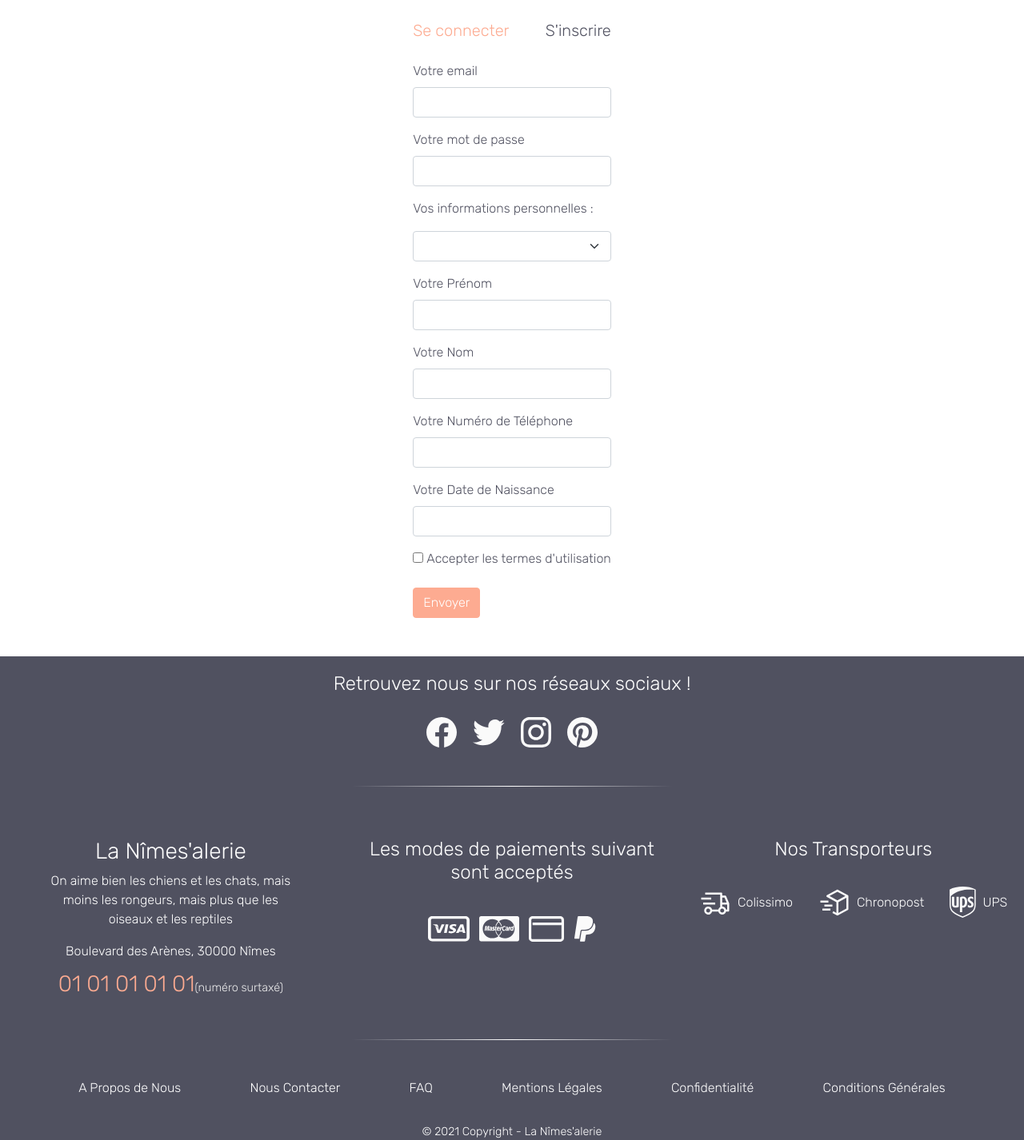
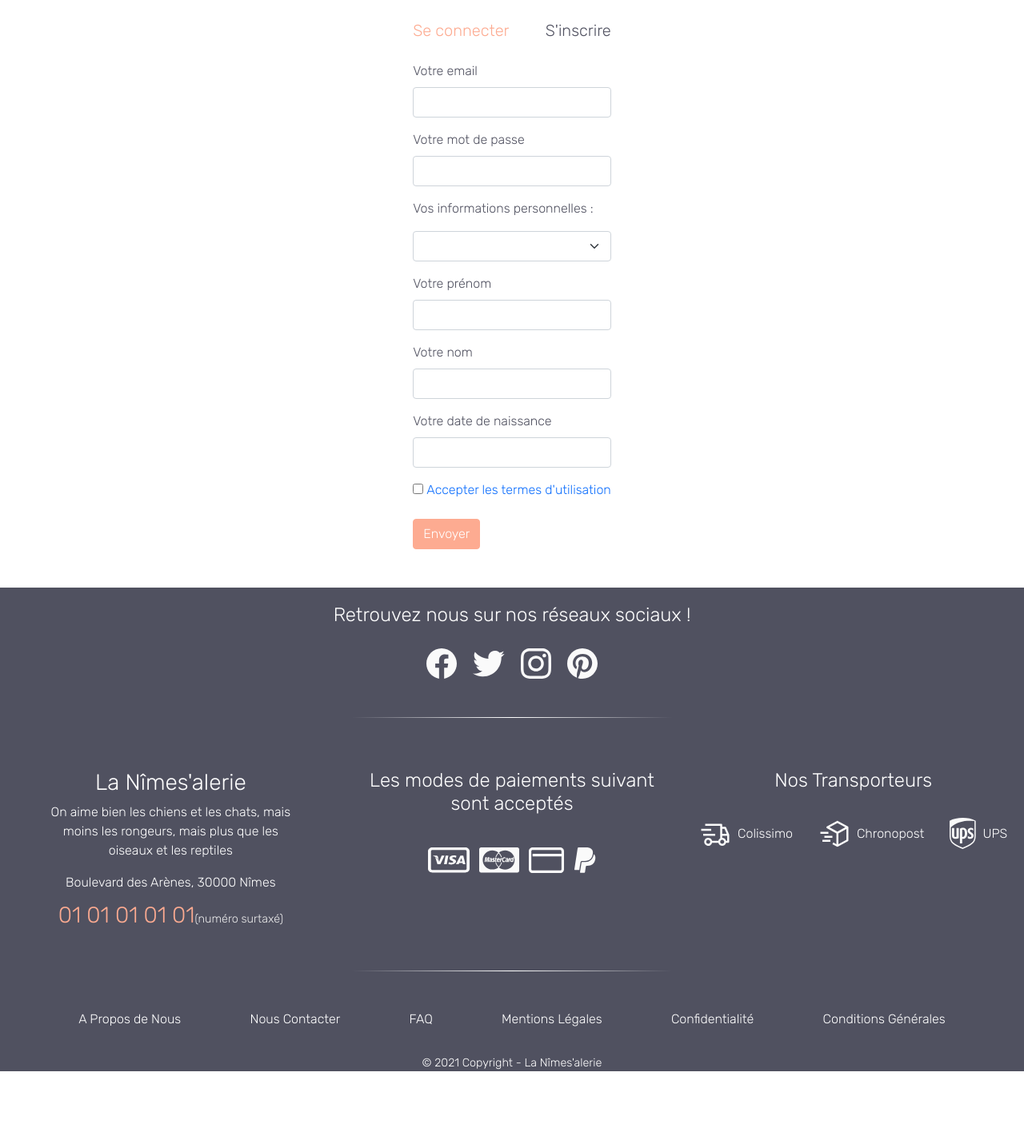
Before and after one commit to HoctoPrism/BC, a Symfony app: template templates/registration/register.html.twig in a window 1280 px wide. Shown: the part 349-1775 px from the top of the page at 80% size. After the commit the page ends 1689 px from the top, so only its background shows below. Run offline with Twig, Linux system fonts and the light colour scheme; the template is opened without the code that fills it, so the values that code supplies are empty; form fields are guessed from the names that the template uses; some libraries are stand-ins or nearby versions.

Commit message:
login fini - lien d'accès au compte

```diff
--- a/public/css/style.css
+++ b/public/css/style.css
@@ -242,7 +242,22 @@ li {
     -webkit-box-shadow: 0 0 0 0.25rem rgba(252, 204, 102, 0.25) !important;
             box-shadow: 0 0 0 0.25rem rgba(252, 204, 102, 0.25) !important;
 }
-
+.p_checkbox:checked {
+    background-color: #ffd6a0 !important;
+    color: white !important;
+    border-color: #ffd6a0 !important;
+    -webkit-box-shadow: 0 0 0 0 !important;
+            box-shadow: 0 0 0 0 !important;
+}
+.p_checkbox:focus {
+    border-color: #ffd6a0 !important;
+    outline: 0;
+    -webkit-box-shadow: 0 0 0 0 !important;
+            box-shadow: 0 0 0 0 !important;
+}
+.pointer {
+    cursor: pointer;
+}
 /*
 *
     *CSS POUR LA PARTIE ESPACE
--- a/public/script/inputFormFocus.js
+++ b/public/script/inputFormFocus.js
@@ -5,3 +5,12 @@ document.querySelectorAll("input").forEach(element => {
 document.querySelectorAll("#search_header_bar").forEach(element => {
     element.classList.remove('activeForm')
 });
+
+document.querySelectorAll("input[type=checkbox]").forEach(element => {
+    element.classList.remove('activeForm')
+});
+
+document.querySelectorAll('a[href=" /CGU "] label').forEach(element => {
+    element.setAttribute('for', '');
+    element.classList.add('text-secondary', 'pointer', 'text-decoration-underline')
+});
--- a/src/Controller/ContentController.php
+++ b/src/Controller/ContentController.php
@@ -11,7 +11,7 @@ class ContentController extends AbstractController{
         return $this->render('content/404.html.twig');
     }
 
-    #[Route('/account', name: 'app_userAccount')]
+    #[Route('/account', name: 'app_account')]
     public function useraccount(): Response{
         return $this->render('content/userAccount.html.twig');
     }
@@ -27,6 +27,5 @@ class ContentController extends AbstractController{
     {
         return $this->render('content/mentions.html.twig');
     }
-
 };
 ?>
--- a/src/Form/RegistrationFormType.php
+++ b/src/Form/RegistrationFormType.php
@@ -47,7 +47,6 @@ class RegistrationFormType extends AbstractType
             ])
             ->add('firstnameuser')
             ->add('lastnameuser')
-            ->add('phonemobileuser')
             ->add('birthuser', DateType::class, [
                 'widget' => 'single_text',
                 // this is actually the default format for single_text
--- a/templates/content/userAccount.html.twig
+++ b/templates/content/userAccount.html.twig
@@ -9,7 +9,7 @@
             <a href="#"><div class="text-secondary fs-5 p-1">Mes paramètres</div></a>
         </div>
         <div class="col-10 row">
-            <?php  /* include("userAccountInfo.php"); */  ?>
+            {% include("inc/userAccountInfo.html.twig") %}
             <div class="text-secondary text-center my-5">
                 <h2 class="fs-1">Commande en cours</h2>
                 <div class="fs-2">0</div>
@@ -42,12 +42,12 @@
                                 <div class="my-2">Mode de paiement : <strong>Carte bancaire</strong></div>
                                 <div class="my-2">Mode de livraison : <strong>Livraison Chronopost Express (13h)</strong></div>
                                 <div class="d-flex row align-items-center justify-content-center border-top">
-                                    <div class="col-7"><img src="img/croquette_chat.png" alt="croquette de chat"></div>
+                                    <div class="col-7"><img src="../images/croquette_chat.png" alt="croquette de chat"></div>
                                     <div class="col-2 text-end">x1</div>
                                     <div class="col-3 text-end">59€90</div>
                                 </div>
                                 <div class="d-flex row align-items-center justify-content-center border-top">
-                                    <div class="col-7"><img src="img/croquette_chien.png" alt="croquette de chien"></div>
+                                    <div class="col-7"><img src="../images/croquette_chien.png" alt="croquette de chien"></div>
                                     <div class="col-2 text-end">x1</div>
                                     <div class="col-3 text-end">119€90</div>
                                 </div>
--- a/templates/inc/header.html.twig
+++ b/templates/inc/header.html.twig
@@ -1,4 +1,5 @@
 {% block header %}
+
 <header class="container-fluid shadow perso_card_width h-100 perso_index_header">
   <!-- TOP HEADER -->
   <div class="row .perso_link_header justify-content-between">
@@ -13,16 +14,34 @@
     <div class="col-md-3 col-4 d-flex align-items-center justify-content-around perso_link_dark fs-5">
       <div class="dropdown d-flex">
         <div class="text-center" data-toggle="dropdown" id="dropdownMenuButton" aria-haspopup="true" aria-expanded="false">
-            <a href="{{ path ('app_login') }}"><svg class="m-md-0 m-2" xmlns="http://www.w3.org/2000/svg" xmlns:xlink="http://www.w3.org/1999/xlink" aria-hidden="true" focusable="false" width="50" height="50" style="-ms-transform: rotate(360deg); -webkit-transform: rotate(360deg); transform: rotate(360deg);" preserveAspectRatio="xMidYMid meet" viewBox="0 0 24 24"><g fill="none"><path d="M12 11a4 4 0 1 1 0-8a4 4 0 0 1 0 8z" stroke="#626262" stroke-width="2" stroke-linecap="round" class="il-md-length-40 il-md-duration-3 il-md-delay-2"/><path d="M4 21v-1a6 6 0 0 1 6-6h4a6 6 0 0 1 6 6v1" stroke="#626262" stroke-width="2" stroke-linecap="round" class="il-md-length-25 il-md-duration-2 il-md-delay-0"/></g></svg></a>
+            <a href="{% if app.user is empty %}{{ path ('app_login') }}{% endif %}{% if app.user.username is defined %}{{ path ('app_account') }}{% endif %}">
+              <svg class="m-md-0 m-2" xmlns="http://www.w3.org/2000/svg" xmlns:xlink="http://www.w3.org/1999/xlink" aria-hidden="true" focusable="false" width="50" height="50" style="-ms-transform: rotate(360deg); -webkit-transform: rotate(360deg); transform: rotate(360deg);" preserveAspectRatio="xMidYMid meet" viewBox="0 0 24 24"><g fill="none"><path d="M12 11a4 4 0 1 1 0-8a4 4 0 0 1 0 8z" stroke="#626262" stroke-width="2" stroke-linecap="round" class="il-md-length-40 il-md-duration-3 il-md-delay-2"/><path d="M4 21v-1a6 6 0 0 1 6-6h4a6 6 0 0 1 6 6v1" stroke="#626262" stroke-width="2" stroke-linecap="round" class="il-md-length-25 il-md-duration-2 il-md-delay-0"/></g></svg></a>
             <p class="label_icon_navbar"><a href="{{ path ('app_login') }}">Compte</a></p>
         </div>
         <div class="dropdown-menu" aria-labelledby="dropdownMenuButton">
           <div class="dropdown-item">
             <div class="d-flex flex-column align-items-center">
                 <form for="signin" class="d-flex flex-column colorLoginDiv">
+                  {% if app.user.username is defined %}
+                    <div class="d-flex align-items-center justify-content-between flex-column fs-5">
+                      <div class="mb-4 d-flex flex-column align-items-center ">
+                        <div class="fw-bold fs-4 mb-1">bienvenue</div>
+                        <div class="fs-6 fst-italic">{{ app.user.firstnameuser }} {{ app.user.lastnameuser }}</div>
+                      </div>
+                      <div class="d-flex flex-column align-items-center">
+                        <div class="mb-3">
+                          <a href="{{ path('app_account') }}"><svg class="m-md-0 m-2" xmlns="http://www.w3.org/2000/svg" xmlns:xlink="http://www.w3.org/1999/xlink" aria-hidden="true" focusable="false" width="25" height="25" style="-ms-transform: rotate(360deg); -webkit-transform: rotate(360deg); transform: rotate(360deg);" preserveAspectRatio="xMidYMid meet" viewBox="0 0 24 24"><g fill="none"><path d="M12 11a4 4 0 1 1 0-8a4 4 0 0 1 0 8z" stroke="#626262" stroke-width="2" stroke-linecap="round" class="il-md-length-40 il-md-duration-3 il-md-delay-2"/><path d="M4 21v-1a6 6 0 0 1 6-6h4a6 6 0 0 1 6 6v1" stroke="#626262" stroke-width="2" stroke-linecap="round" class="il-md-length-25 il-md-duration-2 il-md-delay-0"/></g></svg> Mon compte</a>
+                        </div>
+                        <div class="hoverLogin">
+                          <a href="{{ path('app_logout') }}" class="fs-6">Se déconnecter</a>
+                        </div>
+                      </div>
+                    </div>
+                  {% endif %}
+                  {% if app.user is empty %}
                     <div class="d-flex align-items-center justify-content-between my-4 fs-5 hoverLogin">
-                        <div>Se connecter</div>
-                        <a href="{{ path ('app_register') }}">S'inscrire</a>
+                      <div>Se connecter</div>
+                      <a href="{{ path ('app_register') }}">S'inscrire</a>
                     </div>
                     <div class="mb-3">
                         <label for="emailuser" class="form-label">Adresse mail</label>
@@ -34,11 +53,12 @@
                     </div>
                     <input type="hidden" name="_csrf_token" value="{{ csrf_token('authenticate') }}">
                     <div class="mb-3 form-check">
-                        <input type="checkbox" class="form-check-input" id="keepConnection">
-                        <label class="form-check-label" for="keepConnection">Rester connecté</label>
+                        <input type="checkbox" class="form-check-input p_checkbox" name="_remember_me">
+                        <label class="form-check-label">Rester connecté</label>
                     </div>
                     <div class="mb-2"><a href="{{ path ('app_login') }}">Mot de passe oublié ?</a></div>
                     <button type="submit" class="btn btn-warning text-white">Envoyer</button>
+                  {% endif %}
                 </form>
             </div>
           </div>
--- a/templates/registration/register.html.twig
+++ b/templates/registration/register.html.twig
@@ -28,24 +28,20 @@
             <p>Vos informations personnelles : </p>
             {{ form_widget(registrationForm.ismaleuser, {'attr': {'class': 'form-select mb-3 d-flex justify-content-evenly'}}) }}
             <div class="mb-3"> <!-- Input du form pour Prénom -->
-                {{ form_label(registrationForm.firstnameuser, "Votre Prénom", {'attr': {'class': 'form-label'}}) }}
+                {{ form_label(registrationForm.firstnameuser, "Votre prénom", {'attr': {'class': 'form-label'}}) }}
                 {{ form_widget(registrationForm.firstnameuser, {'attr': {'class': 'form-control'}}) }}
             </div>
             <div class="mb-3"> <!-- Input du form pour Nom -->
-                {{ form_label(registrationForm.lastnameuser, "Votre Nom", {'attr': {'class': 'form-label'}}) }}
+                {{ form_label(registrationForm.lastnameuser, "Votre nom", {'attr': {'class': 'form-label'}}) }}
                 {{ form_widget(registrationForm.lastnameuser, {'attr': {'class': 'form-control'}}) }}
             </div>
-            <div class="mb-3"> <!-- Input du form pour le numéro de téléphone -->
-                {{ form_label(registrationForm.phonemobileuser, "Votre Numéro de Téléphone", {'attr': {'class': 'form-label'}}) }}
-                {{ form_widget(registrationForm.phonemobileuser, {'attr': {'class': 'form-control'}}) }}
-            </div>
             <div class="mb-3"> <!-- Input du form pour la date de naissance -->
-                {{ form_label(registrationForm.birthuser, "Votre Date de Naissance", {'attr': {'class': 'form-label'}}) }}
+                {{ form_label(registrationForm.birthuser, "Votre date de naissance", {'attr': {'class': 'form-label'}}) }}
                 {{ form_widget(registrationForm.birthuser, {'attr': {'class': 'form-control'}}) }}
             </div>
             <div class="mb-3">
-                {{ form_widget(registrationForm.agreeTerms) }}
-                {{ form_label(registrationForm.agreeTerms, "Accepter les termes d'utilisation") }}
+                {{ form_widget(registrationForm.agreeTerms, {'attr': {'class': 'form-check-input p_checkbox'}}) }}
+                <a href=" {{ path ('app_cgu') }} ">{{ form_label(registrationForm.agreeTerms, "Accepter les termes d'utilisation") }}</a>
             </div>
 
             <button type="submit" class="btn btn-warning text-white">Envoyer</button>
--- a/templates/security/login.html.twig
+++ b/templates/security/login.html.twig
@@ -28,7 +28,7 @@
         </div>
         <input type="hidden" name="_csrf_token" value="{{ csrf_token('authenticate') }}">
         <div class="mb-3 form-check">
-            <input type="checkbox" name="_remember_me" class="form-check-input">
+            <input type="checkbox" name="_remember_me" class="form-check-input p_checkbox">
             <label class="form-check-label">Rester connecté</label>
         </div>
         <div class="mb-2"><a href="#forgotPassword" class="text-secondary" data-bs-toggle="modal" data-bs-target="#forgotPassword">Mot de passe oublié ?</a></div>
```
Also changed, not shown: 1 other file.
